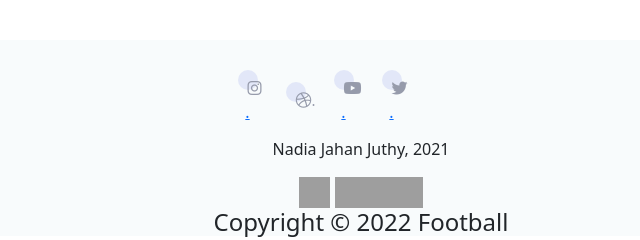
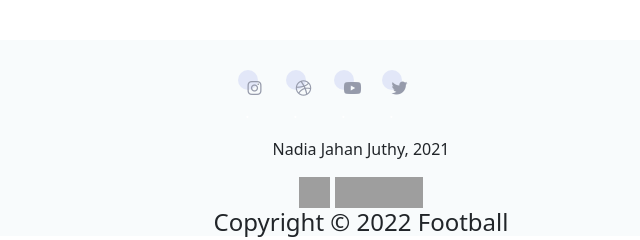
Before and after one commit to JuthyNadi-a/Final_Project, a plain HTML site: page contact.html in a window 1280 px wide. Shown: the part 521-761 px from the top of the page, 279-919 px from the left. Drawn offline with nearby package versions, Linux system fonts and the light colour scheme; grey boxes are pictures that could not be loaded.

Commit message:
footer style updated

```diff
--- a/contact.css
+++ b/contact.css
@@ -34,7 +34,10 @@ footer{
     padding: 30px 681px 13px 548px;
     margin-left: 50px;
 }
-
+.social-icons a{
+    text-decoration: none;
+    color: white;
+}
 .fab{
     width: 17.07px;
     height: 17.04px;
--- a/contact.html
+++ b/contact.html
@@ -78,7 +78,7 @@
         <footer>
             <article class="social-icons">
                 <a target="_blank" href="https://instagram.com/copaamerica?utm_medium=copy_link"><i class="fab fa-instagram"></i>.</a>
-                <a target="_blank" href="https://www.facebook.com/search/top?q=copa%20am%C3%A9rica"><i class="fab fa-dribbble">.</i></a>
+                <a target="_blank" href="https://www.facebook.com/search/top?q=copa%20am%C3%A9rica"><i class="fab fa-dribbble"></i>.</a>
                 <a target="_blank" href="https://youtube.com/c/CopaAmerica"><i class="fab fa-youtube"></i>.</a>
                 <a target="_blank" href="https://twitter.com/CopaAmerica?t=L44e3mUsuDT4PqgXQLiFrg&s=07"><i class="fab fa-twitter"></i>.</a>
             </article>
```
